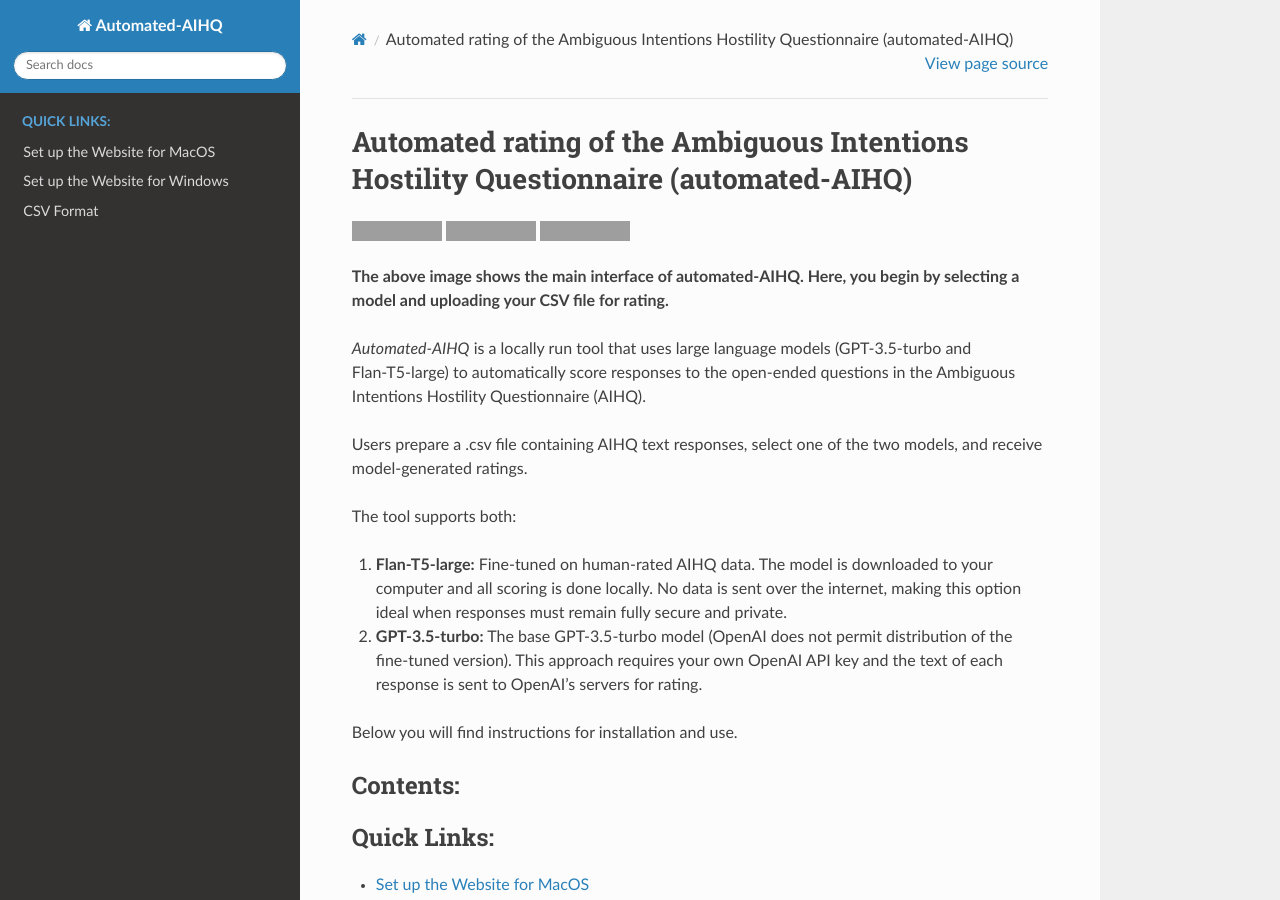
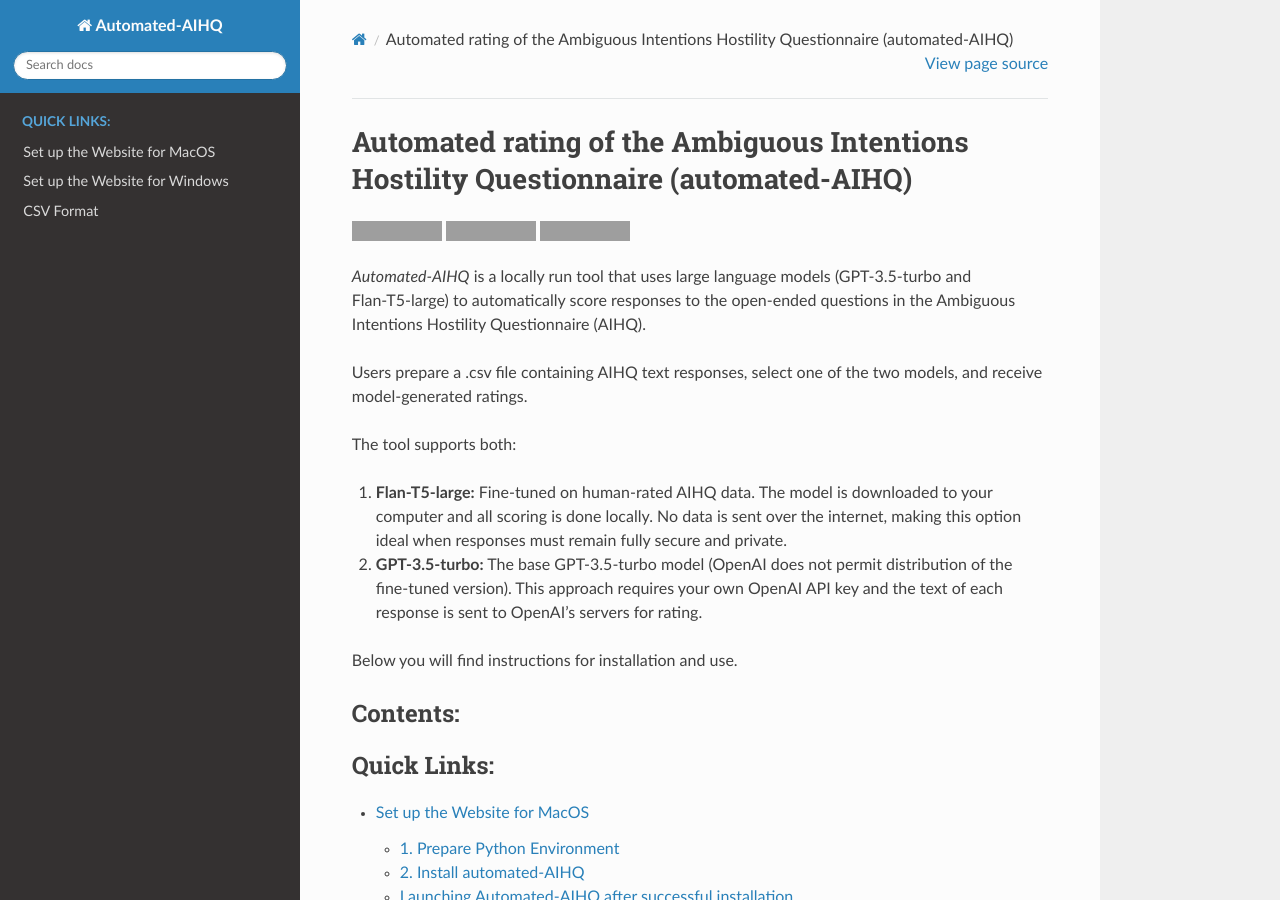
Before and after one commit to lyulouisa/Website_AIHQ_rating, a Sphinx documentation site: the page built from docs/source/index.rst, in a window 1280 px wide and 900 px high. Built offline with Sphinx 7.4.7 and the Read the Docs theme 3.1.0, drawn with Linux system fonts in a browser that asks for light colours; grey boxes are pictures that could not be loaded.

Commit message:
Update index.rst

```diff
--- a/docs/source/index.rst
+++ b/docs/source/index.rst
@@ -17,8 +17,6 @@
 .. image:: https://img.shields.io/badge/macOS-Catalina-red
    :alt: macOS Catalina
    :target: https://www.apple.com/macos/catalina/
-
-**The above image shows the main interface of automated-AIHQ. Here, you begin by selecting a model and uploading your CSV file for rating.**
 
 *Automated-AIHQ* is a locally run tool that uses large language models (GPT‑3.5‑turbo and Flan‑T5‑large) to automatically score responses to the open‑ended questions in the Ambiguous Intentions Hostility Questionnaire (AIHQ).
 
```
